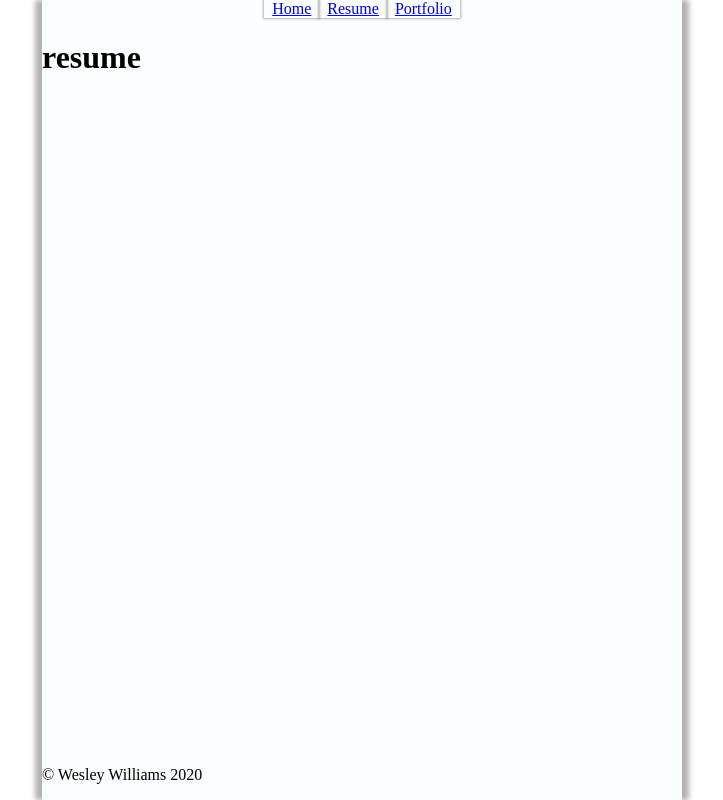
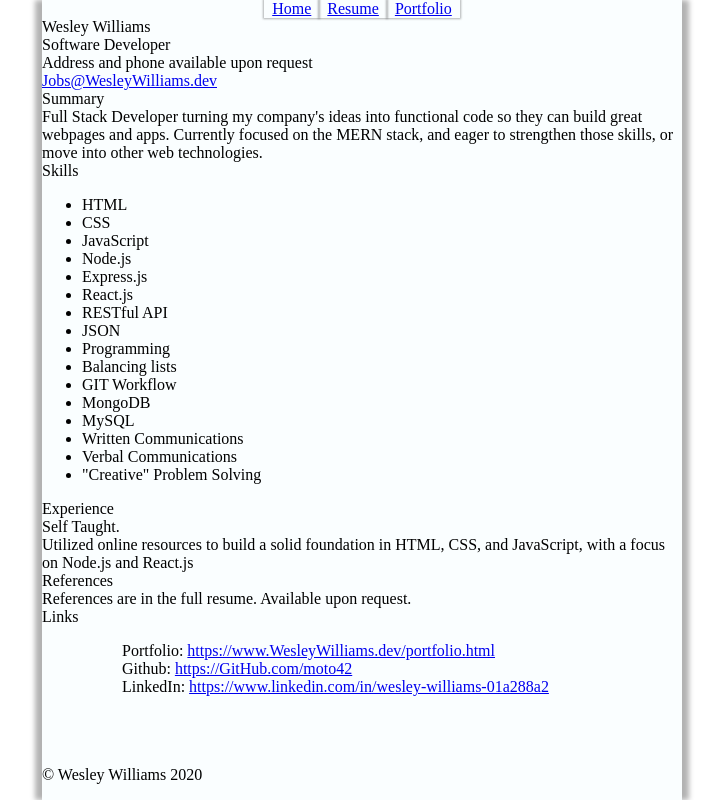
Before and after one commit to Moto42/Moto42.github.io, an Eleventy site: page _templates/resume.liquid in a window 1280 px wide. Shown: the whole page, without its empty margins (278-1001 px from the left). Built offline with nearby package versions, Linux system fonts and the light colour scheme; Eleventy itself is replaced by a stand-in of ours; files that its build step writes are made by us from their sources; a web font is replaced by a local one.

Commit message:
resume content in

```diff
--- a/_templates/resume.liquid
+++ b/_templates/resume.liquid
@@ -3,5 +3,69 @@ layout: layouts/base
 you_are_here: "resume"
 ---
 <main>
-    <h1>resume</h1>
+    <div class="resume_options"></div>
+    <div class="resume_note"></div>
+    <section class="resume">
+        <div class="resume__header">
+            <div class="resume__name">Wesley Williams</div>
+            <div class="resume__title">Software Developer</div>
+        </div>
+        <div class="resume__contact_info">
+            <div class="resume__contact_info__address">Address and phone available upon request</div>
+            <div class="resume__contact_info__email">
+                <a href="mailto:jobs@wesleywilliams.dev">Jobs@WesleyWilliams.dev</a>
+            </div>
+        </div>
+        <div class="resume__section">
+            <div class="resume__section__title">Summary</div>
+            <div class="resume__section__blurb">
+                Full Stack Developer turning my company&apos;s ideas into functional code so they can
+                build great webpages and apps. Currently focused on the MERN stack, and eager to
+                strengthen those skills, or move into other web technologies.
+            </div>
+        </div>
+        <div class="resume__section">
+            <div class="resume__section__title">Skills</div>
+            <ul class="resume__section__skills_list">
+                <li>HTML</li>
+                <li>CSS</li>
+                <li>JavaScript</li>
+                <li>Node.js</li>
+                <li>Express.js</li>
+                <li>React.js</li>
+                <li>RESTful API</li>
+                <li>JSON</li>
+                <li>Programming</li>
+                <li>Balancing lists</li>
+                <li>GIT Workflow</li>
+                <li>MongoDB</li>
+                <li>MySQL</li>
+                <li>Written Communications</li>
+                <li>Verbal  Communications</li>
+                <li>"Creative" Problem Solving</li>
+            </ul>
+        </div>
+        <div class="resume__section">
+            <div class="resume__section__title">Experience</div>
+            <div class="resume__section__blurb">
+                Self Taught. <br>
+                Utilized online resources to build a solid foundation in HTML, CSS,
+                and JavaScript, with a focus on Node.js and React.js
+            </div>
+        </div>
+        <div class="resume__section">
+            <div class="resume__section__title">References</div>
+            <div class="resume__section__blurb">
+                References are in the full resume. Available upon request.
+            </div>
+        </div>
+        <div class="resume__section">
+            <div class="resume__section__title">Links</div>
+            <ul class="resume__section__links_list">
+                <ul>Portfolio: <a href="https://www.WesleyWilliams.dev/portfolio.html">https://www.WesleyWilliams.dev/portfolio.html</a>  </ul>
+                <ul>Github: <a href="https://GitHub.com/moto42">https://GitHub.com/moto42</a> </ul>
+                <ul>LinkedIn: <a href="https://www.linkedin.com/in/wesley-williams-01a288a2">https://www.linkedin.com/in/wesley-williams-01a288a2</a></ul>
+            </ul>
+        </div>
+    </section>
 </main>
```
Also changed, not shown: docs/resume.html (+63 -1 lines).
